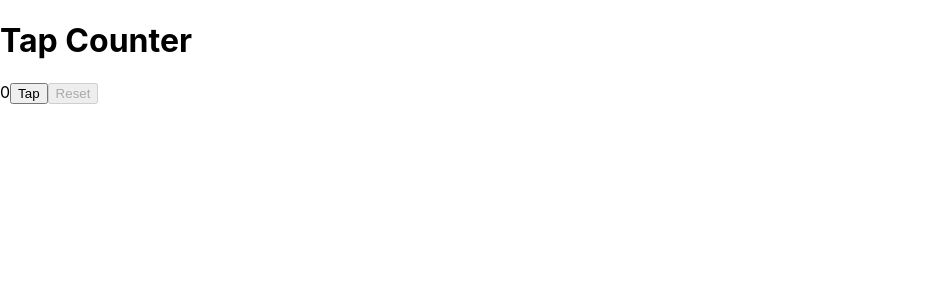
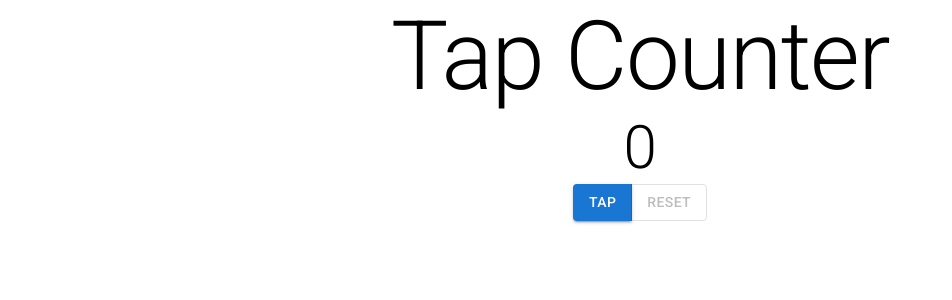
Before and after one commit to brandaogabriel7/tap-counter, a React (Create React App) app: page / in a window 1280 px wide. Shown: the top 300 px of the page, without its empty margins (0-952 px from the left). Built offline with nearby package versions, Linux system fonts and the light colour scheme.

Commit message:
style: :lipstick: change regular html elements to MUI components

```diff
--- a/src/App.tsx
+++ b/src/App.tsx
@@ -1,3 +1,4 @@
+import { Button, ButtonGroup, Typography, Box } from '@mui/material';
 import { useState } from 'react';
 import './App.css';
 import Counter from './components/Counter/Counter';
@@ -16,15 +17,34 @@ const App = () => {
   return (
     <>
       <header>
-        <h1>Tap Counter</h1>
-        <main>
-          <Counter count={count} />
-          <button onClick={increaseCountHandler}>Tap</button>
-          <button onClick={resetCountHandler} disabled={count == 0}>
+        <Typography textAlign="center" variant="h1">
+          Tap Counter
+        </Typography>
+      </header>
+      <Box
+        component="main"
+        sx={{
+          margin: 'auto',
+          display: 'flex',
+          flexDirection: 'column',
+          alignItems: 'center'
+        }}
+      >
+        <Counter count={count} />
+        <ButtonGroup>
+          <Button variant="contained" onClick={increaseCountHandler}>
+            Tap
+          </Button>
+          <Button
+            variant="outlined"
+            color="error"
+            onClick={resetCountHandler}
+            disabled={count == 0}
+          >
             Reset
-          </button>
-        </main>
-      </header>
+          </Button>
+        </ButtonGroup>
+      </Box>
     </>
   );
 };
--- a/src/components/Counter/Counter.tsx
+++ b/src/components/Counter/Counter.tsx
@@ -1,4 +1,10 @@
-const Counter = ({ count = 0 }: ICounterProps) => <>{count}</>;
+import { Typography } from '@mui/material';
+
+const Counter = ({ count = 0 }: ICounterProps) => (
+  <>
+    <Typography variant="h2">{count}</Typography>
+  </>
+);
 
 interface ICounterProps {
   count?: number;
```
Also changed, not shown: 2 other files (tests, documents, lock files or other folders).
